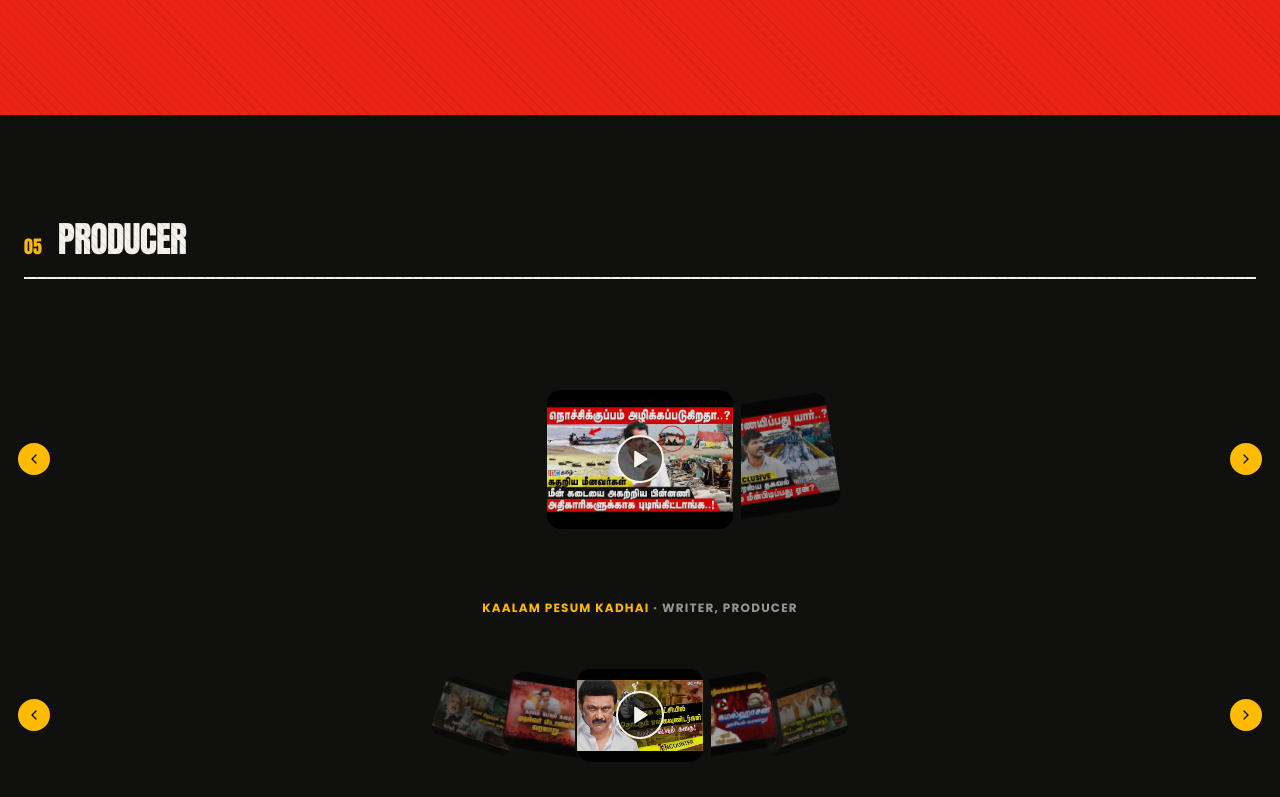
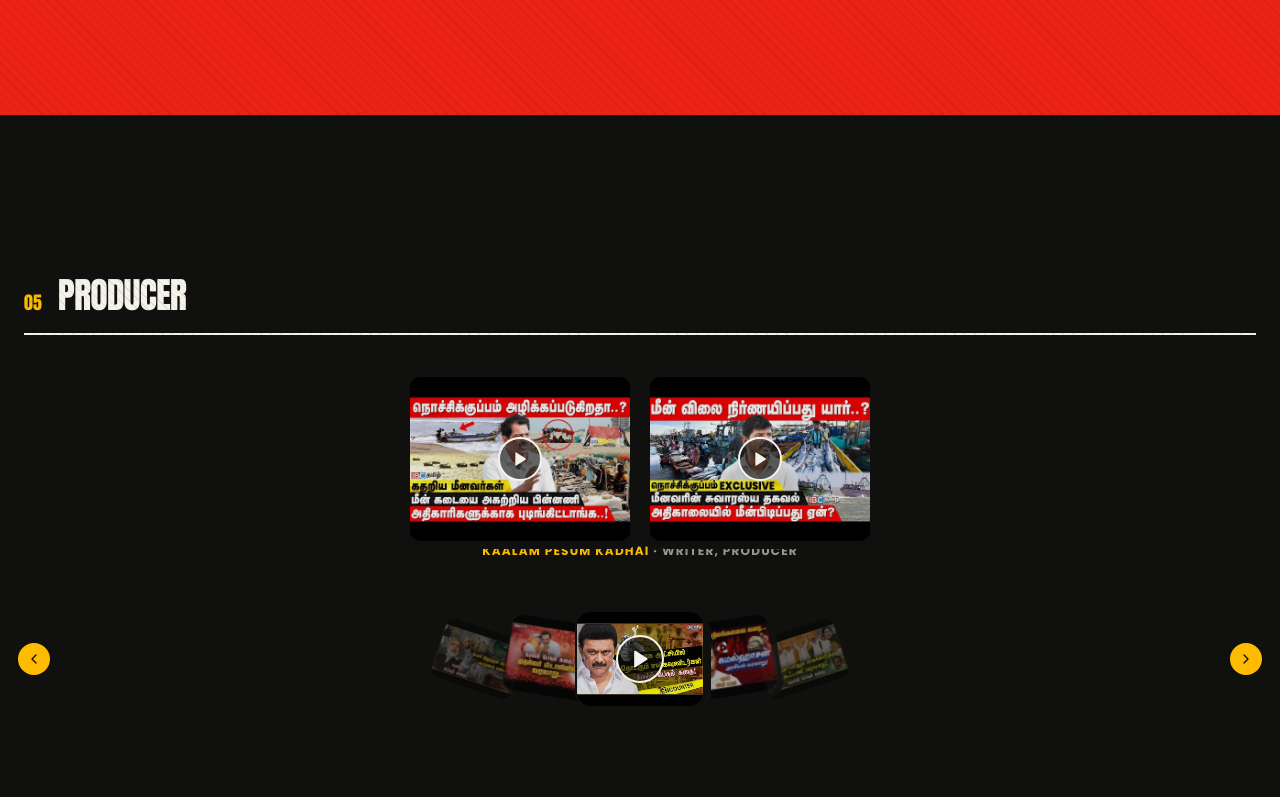
Before and after one commit to ajaakashhh/aj, a Next.js app: page / in a window 1280 px wide. Shown: the part 4043-4840 px from the top of the page. Built offline with nearby package versions, Linux system fonts and the light colour scheme.

Commit message:
Fix lopsided 2-item fan carousel, remove reel numbering badge
Nochikuppam/Fishermen row reverts to a simple side-by-side layout
since the fan effect looked unbalanced with only 2 items. Fan
carousel stays for Kaalam Pesum Kadhai. Also removes the numbered
badge from Narrativ reel cards.

```diff
--- a/components/sections/narrativ-reels.tsx
+++ b/components/sections/narrativ-reels.tsx
@@ -36,9 +36,6 @@ export function NarrativReels() {
                   fill
                   className="object-cover"
                 />
-                <span className="absolute left-3 top-3 rounded-full border-2 border-ink bg-beam px-2.5 py-1 font-sans text-xs font-bold text-ink">
-                  {String(i + 1).padStart(2, "0")}
-                </span>
                 <div className="absolute inset-0 flex items-center justify-center bg-ink/10 transition-colors group-hover:bg-ink/30">
                   <div className="flex h-14 w-14 items-center justify-center rounded-full border-2 border-paper bg-ink/60">
                     <Play className="h-6 w-6 fill-paper text-paper" />
--- a/components/sections/producer.tsx
+++ b/components/sections/producer.tsx
@@ -23,7 +23,7 @@ export function Producer() {
     setOpenItem(item);
   };
 
-  const renderCard = (item: VideoItem, i: number, isActive: boolean, activate: () => void) =>
+  const renderCard = (item: VideoItem, _i: number, isActive: boolean, activate: () => void) =>
     isActive ? (
       <button
         type="button"
@@ -57,7 +57,29 @@ export function Producer() {
       </div>
 
       <Reveal delay={0.1}>
-        <FannedCarousel items={producerWork} aspect="aspect-[4/3]" cardWidth={190} renderItem={renderCard} />
+        <div className="container flex justify-center gap-4">
+          {producerWork.map((item) => (
+            <button
+              key={item.id}
+              type="button"
+              onClick={() => openVideo(item)}
+              aria-label={`Play ${item.title}`}
+              className="group relative aspect-[4/3] w-40 shrink-0 overflow-hidden rounded-xl border-2 border-ink shadow-[6px_6px_0_0_hsl(var(--ink))] sm:w-56"
+            >
+              <Image
+                src={item.image}
+                alt={item.title}
+                fill
+                className="object-cover transition-transform duration-300 group-hover:scale-105"
+              />
+              <div className="absolute inset-0 flex items-center justify-center bg-ink/10 transition-colors group-hover:bg-ink/30">
+                <div className="flex h-11 w-11 items-center justify-center rounded-full border-2 border-paper bg-ink/60">
+                  <Play className="h-4 w-4 fill-paper text-paper" />
+                </div>
+              </div>
+            </button>
+          ))}
+        </div>
       </Reveal>
 
       <Reveal delay={0.16}>
```
